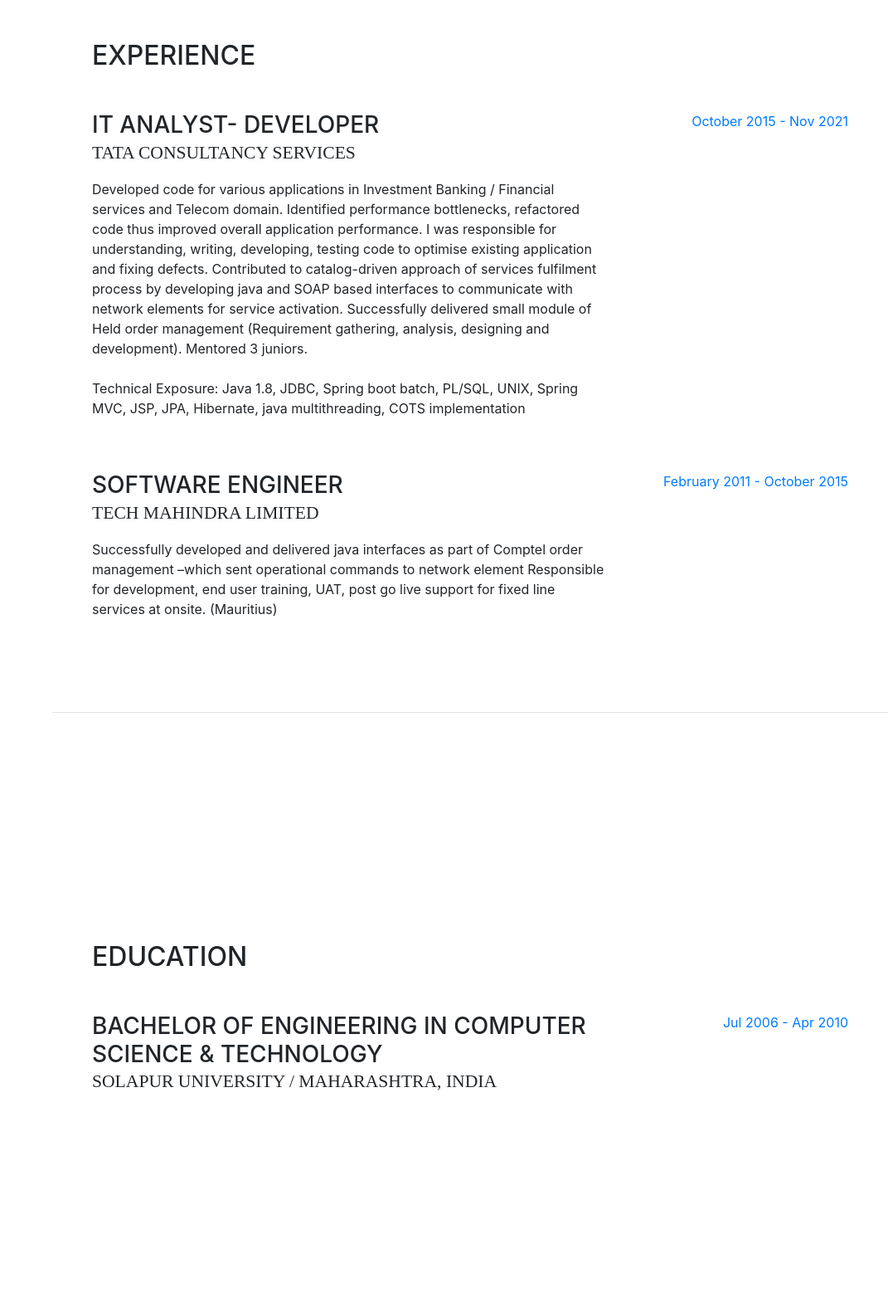
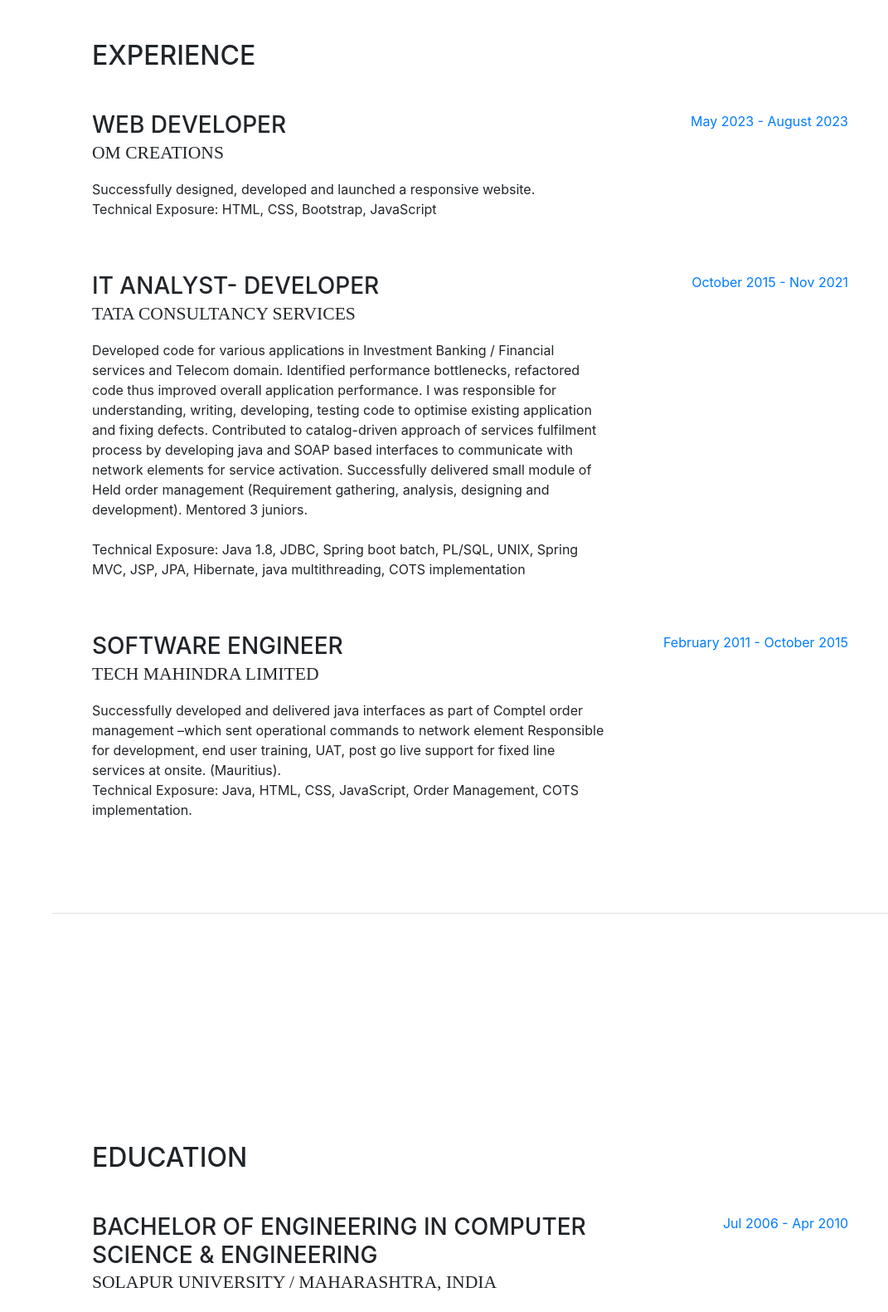
Before and after one commit to SayliDeshpande/cv, a website with bundled scripts: page index.html in a window 1280 px wide. Shown: the part 800-2381 px from the top of the page at 83% size, without its empty margins (209-1280 px from the left). Built offline with nearby package versions, Linux system fonts and the light colour scheme; a web font is replaced by a local one.

Commit message:
Update index.html

```diff
--- a/index.html
+++ b/index.html
@@ -120,6 +120,20 @@
         <div class="my-auto">
           <h2 class="mb-5">Experience</h2>
 
+       <div class="resume-item d-flex flex-column flex-md-row mb-5">
+          <div class="resume-content mr-auto">
+            <h3 class="mb-0">Web Developer</h3>
+            <div class="subheading mb-3">OM Creations</div>
+            <p>Successfully designed, developed and launched a responsive website.
+              <br> Technical Exposure: HTML, CSS, Bootstrap, JavaScript
+            </p>
+          </div>
+          <div class="resume-date text-md-right">
+            <span class="text-primary">May 2023 - August 2023</span>
+          </div>
+        </div>
+      </div>
+
           <div class="resume-item d-flex flex-column flex-md-row mb-5">
             <div class="resume-content mr-auto">
               <h3 class="mb-0">IT Analyst- Developer</h3>
@@ -142,7 +156,9 @@
               <h3 class="mb-0">Software Engineer</h3>
               <div class="subheading mb-3">Tech Mahindra Limited</div>
               <p>Successfully developed and delivered java interfaces as part of Comptel order management –which sent operational commands to network element
-                Responsible for development, end user training, UAT, post go live support for fixed line services at onsite. (Mauritius)</p>
+                Responsible for development, end user training, UAT, post go live support for fixed line services at onsite. (Mauritius).
+               <br> Technical Exposure: Java, HTML, CSS, JavaScript, Order Management, COTS implementation.
+              </p>
             </div>
             <div class="resume-date text-md-right">
               <span class="text-primary">February 2011 - October 2015</span>
@@ -158,7 +174,7 @@
 
           <div class="resume-item d-flex flex-column flex-md-row mb-5">
             <div class="resume-content mr-auto">
-              <h3 class="mb-0">Bachelor of Engineering in Computer Science & Technology</h3>
+              <h3 class="mb-0">Bachelor of Engineering in Computer Science & Engineering</h3>
               <div class="subheading mb-3">Solapur University / Maharashtra, India	</div>
             </div>
             <div class="resume-date text-md-right">
```
